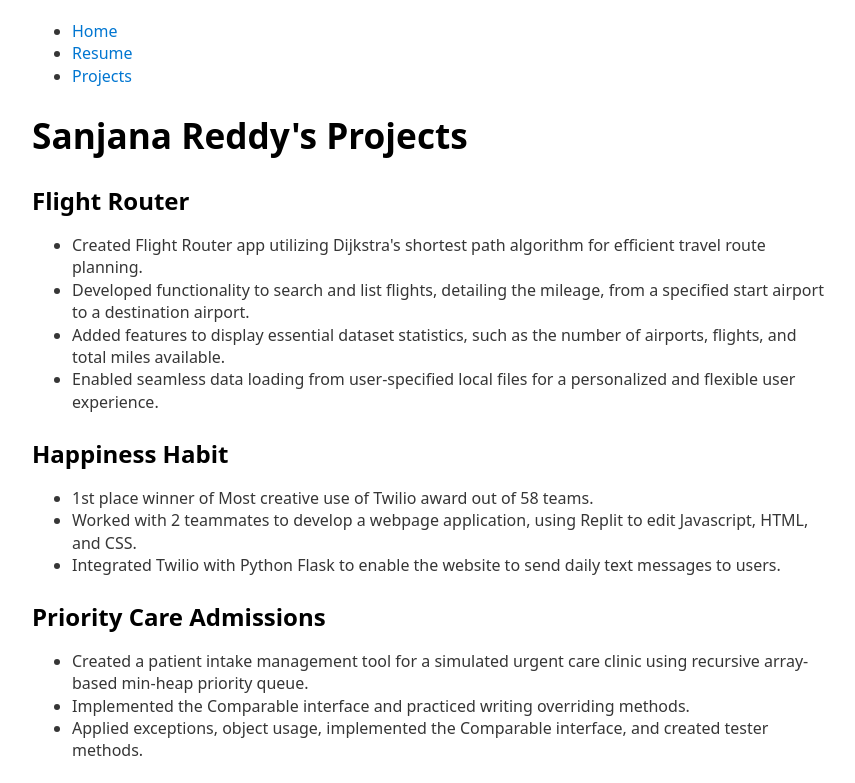
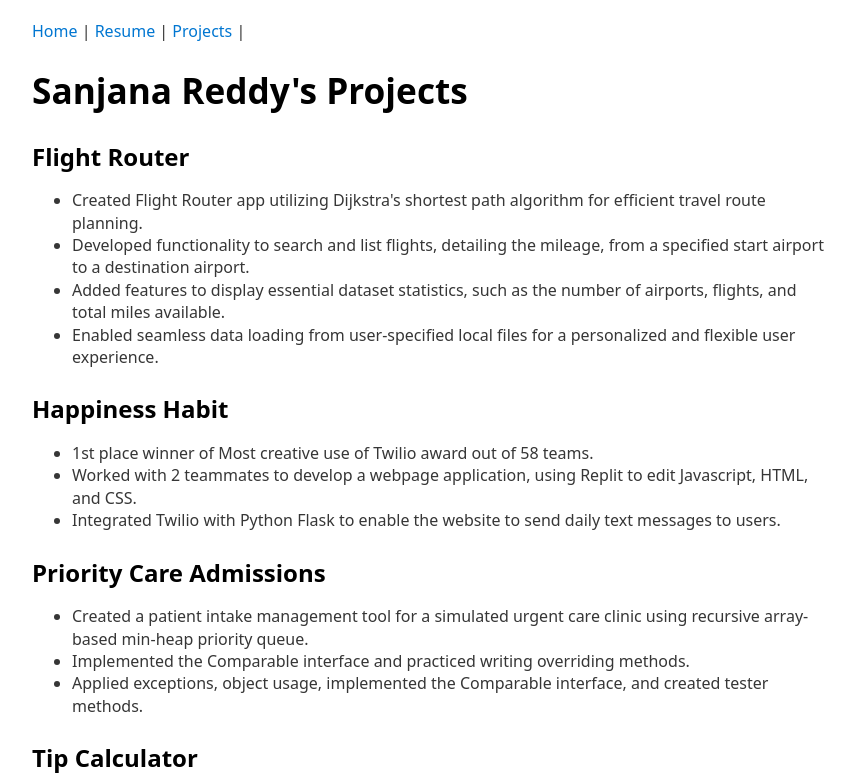
Before and after one commit to s-sanreddy/s-sanreddy, a plain HTML site: page projects.html in a window 1280 px wide. Shown: the top 783 px of the page, without its empty margins (208-1063 px from the left). Drawn offline with nearby package versions, Linux system fonts and the light colour scheme.

Commit message:
Update projects.html

```diff
--- a/projects.html
+++ b/projects.html
@@ -8,12 +8,10 @@
 </head>
 <body>
   <nav>
-    <ul>
-      <li><a href="index.html">Home</a></li>
-      <li><a href="resume.html">Resume</a></li>
-      <li><a href="projects.html">Projects</a></li>
-    </ul>
-  </nav>
+<a href="index.html">Home</a> |
+<a href="resume.html">Resume</a> |
+<a href="projects.html">Projects</a> |
+</nav>
   <div class="container">
     <div class="projects">
       <h1>Sanjana Reddy's Projects</h1>
```
